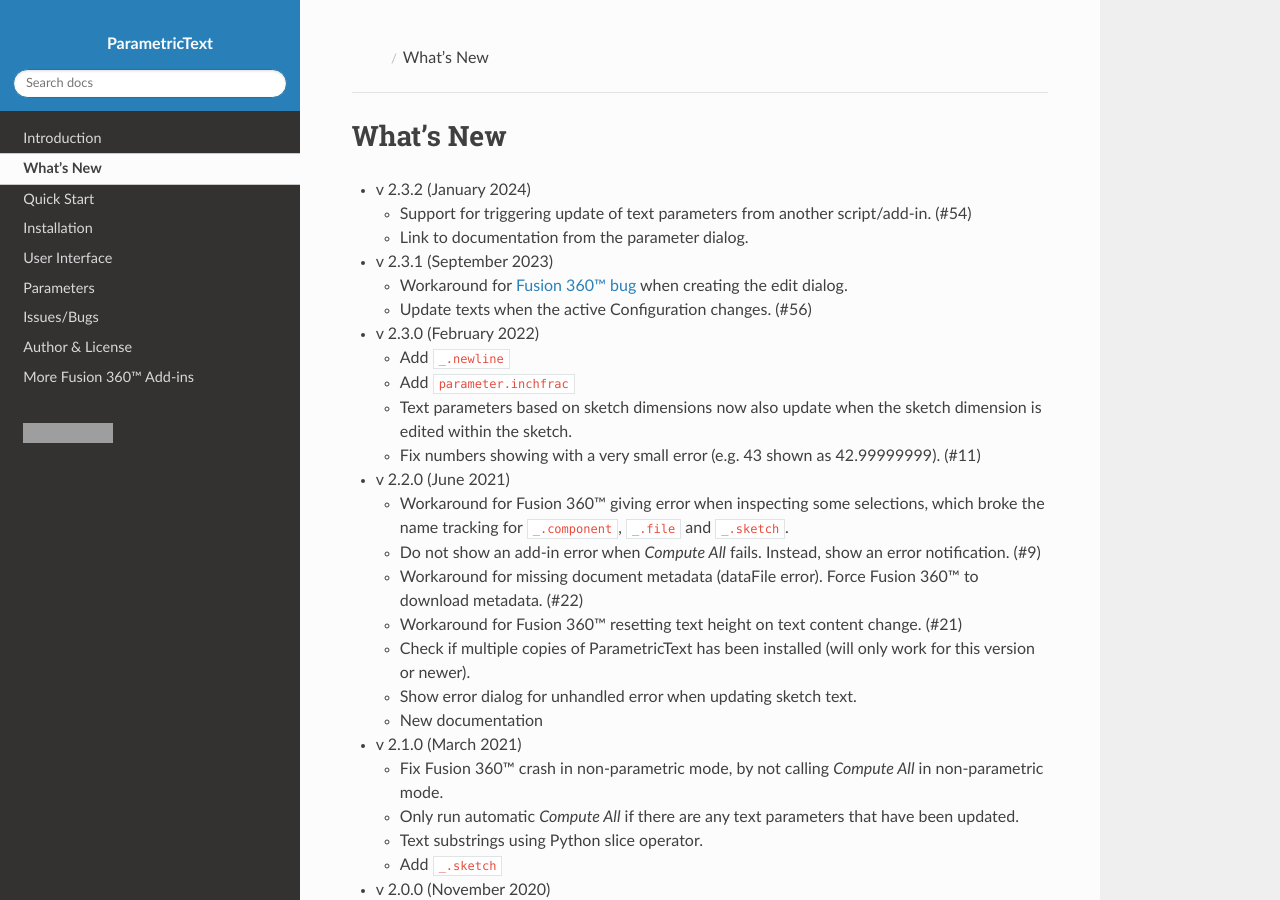
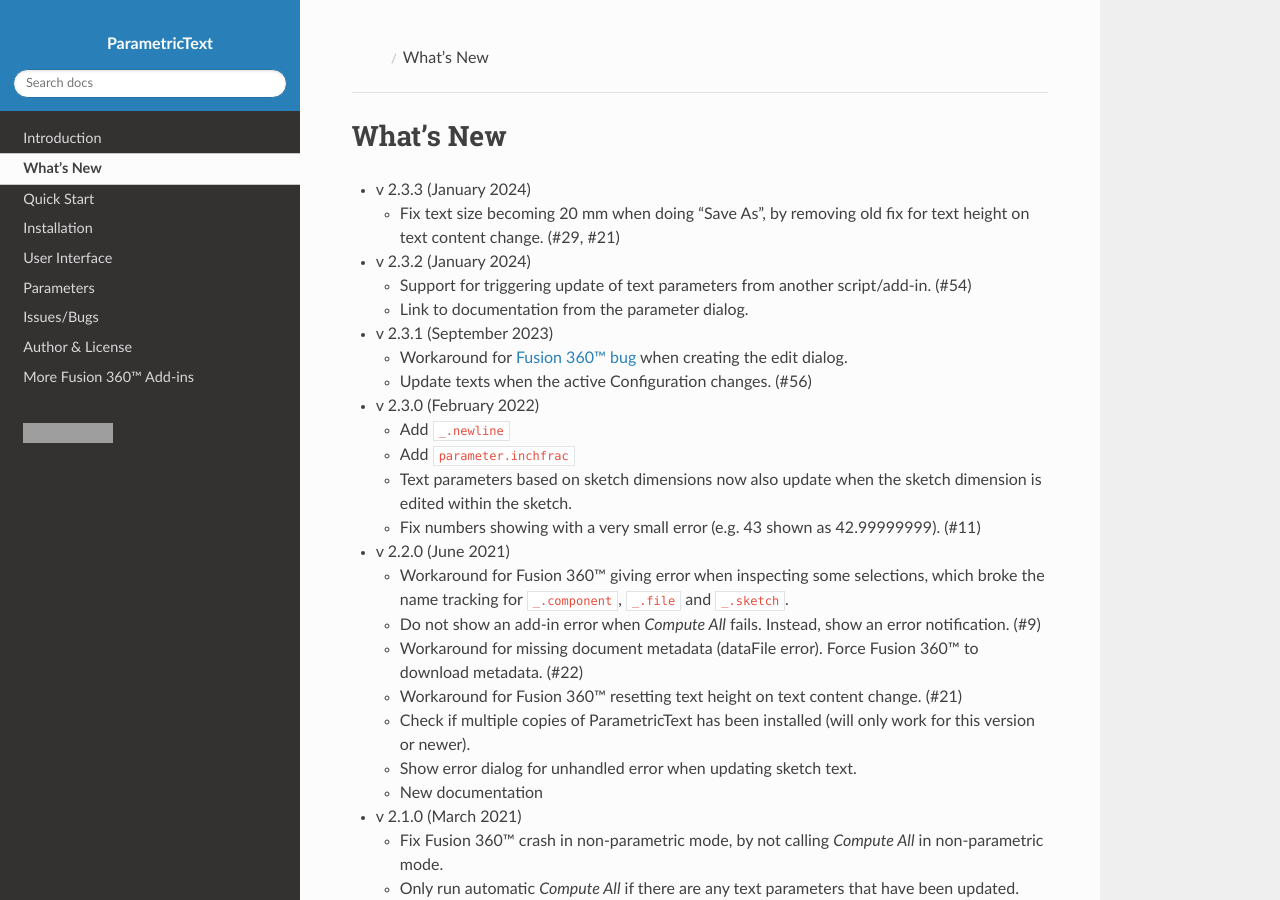
Before and after one commit to thomasa88/ParametricText, a Sphinx documentation site: the page built from docs/changelog.rst, in a window 1280 px wide and 900 px high. Built offline with Sphinx 7.4.7 and the Read the Docs theme 2.0.0, drawn with Linux system fonts in a browser that asks for light colours; grey boxes are pictures that could not be loaded.

Commit message:
Version 2.3.3

```diff
--- a/docs/changelog.rst
+++ b/docs/changelog.rst
@@ -1,5 +1,8 @@
 What's New
 ----------
+-  v 2.3.3 (January 2024)
+
+   - Fix text size becoming 20 mm when doing "Save As", by removing old fix for text height on text content change. (#29, #21)
 
 -  v 2.3.2 (January 2024)
 
```
Also changed, not shown: 1 other file.
